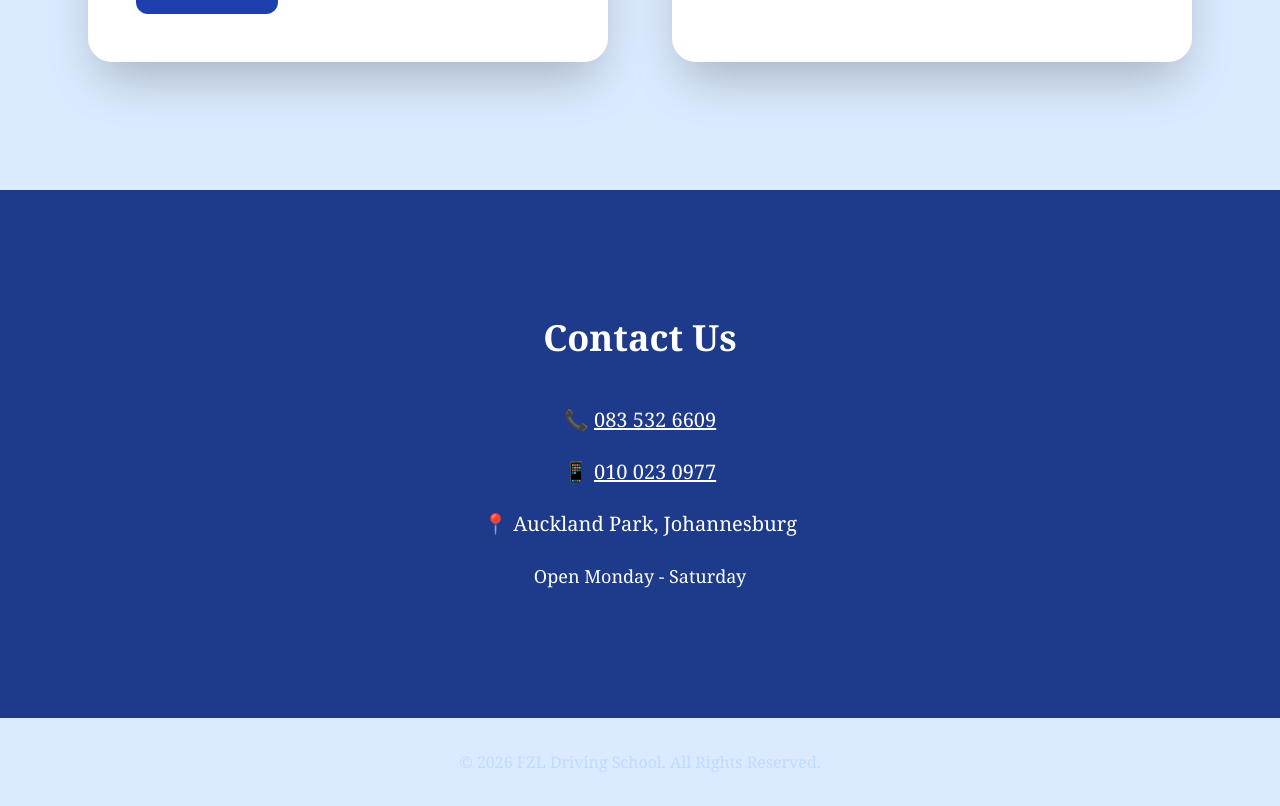
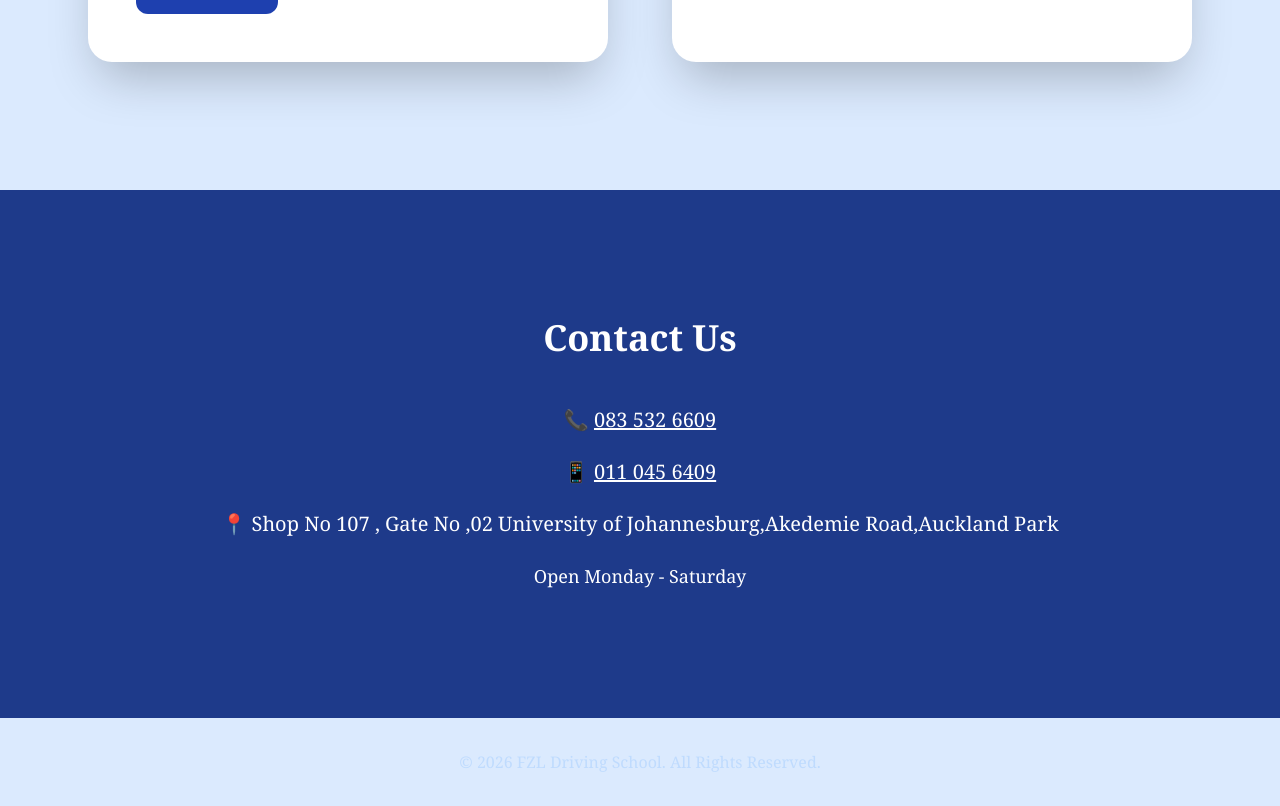
Before and after one commit to ntshembondlovu500-star/FZL-DRIVING-SCHOOL, a React (Vite) app: page / in a window 1280 px wide. Shown: the part 3199-4005 px from the top of the page. Built offline with nearby package versions, Linux system fonts and the light colour scheme.

Commit message:
Updated all changes

```diff
--- a/src/App.jsx
+++ b/src/App.jsx
@@ -121,8 +121,8 @@ export default function App() {
       <section id="contact" className="bg-blue-900 text-white py-32 text-center">
         <h2 className="text-4xl font-bold mb-12">Contact Us</h2>
         <p className="text-xl mb-6">📞 <a href="tel:083 532 6609" className="underline">083 532 6609</a></p>
-        <p className="text-xl mb-6">📱 <a href="tel: 011 045 6409" className="underline">010 023 0977</a></p>
-        <p className="text-xl mb-6">📍 Auckland Park, Johannesburg</p>
+        <p className="text-xl mb-6">📱 <a href="tel: 011 045 6409" className="underline">011 045 6409</a></p>
+        <p className="text-xl mb-6">📍 Shop No 107 , Gate No ,02 University of Johannesburg,Akedemie Road,Auckland Park</p>
         <p className="text-lg">Open Monday - Saturday</p>
       </section>
 
```
